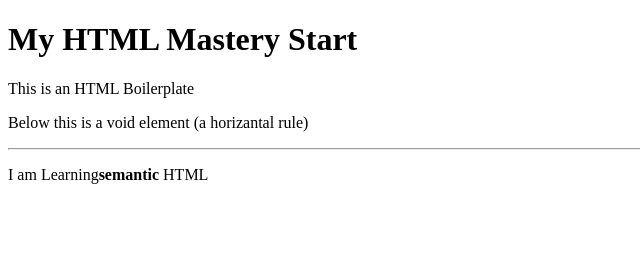
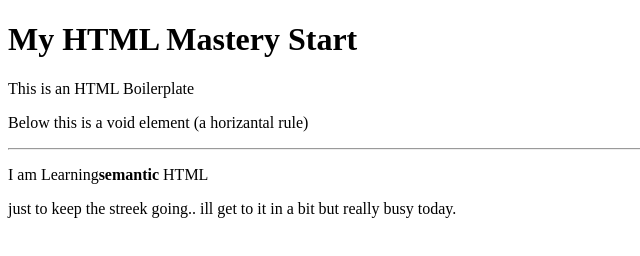
Before and after one commit to jesustellor/the-odin-project, a plain HTML site: page html-basics/index.html in a window 1280 px wide. Shown: the whole page, without its empty margins (0-640 px from the left). Drawn offline with Linux system fonts and the light colour scheme.

Commit message:
feat: keeping the github streek going

```diff
--- a/html-basics/index.html
+++ b/html-basics/index.html
@@ -11,5 +11,6 @@
         <p>Below this is a void element (a horizantal rule)</p>
         <hr>
         <p>I am Learning<strong>semantic</strong> HTML</p>
+        <p>just to keep the streek going.. ill get to it in a bit but really busy today.</p>
 </body>
 </html>
```
